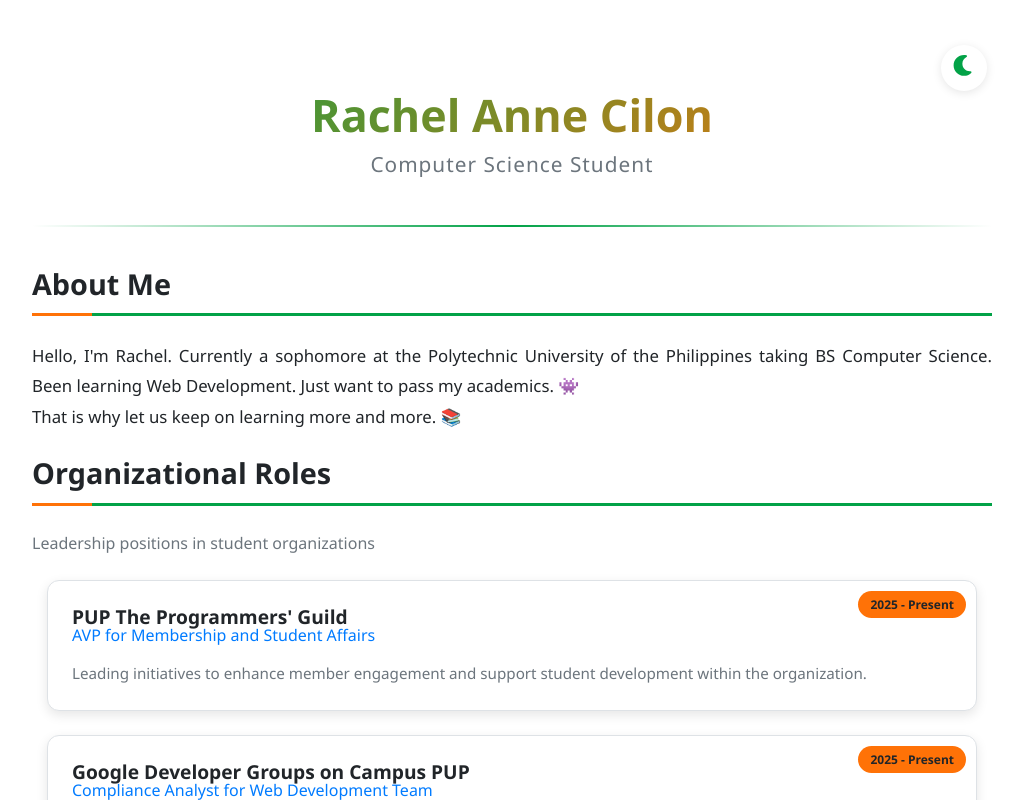
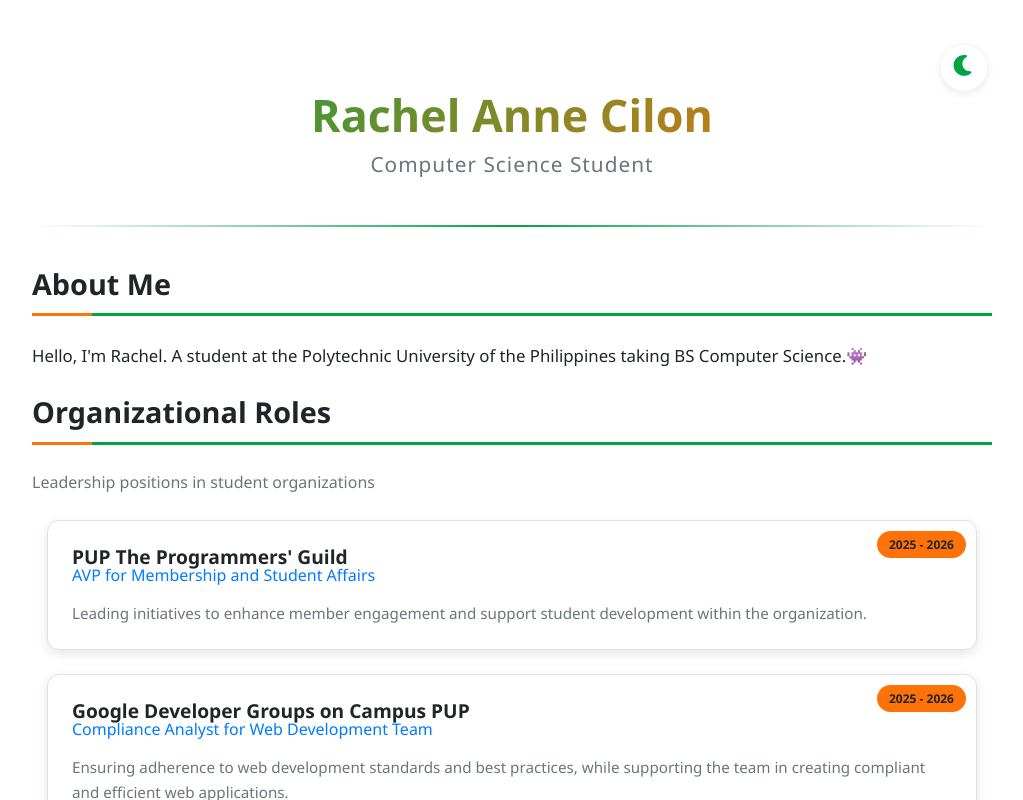
Before and after one commit to rachelannec/rachelannec-io, a React (Vite) app: page / in a window 1280 px wide. Shown: the top 800 px of the page, without its empty margins (128-1151 px from the left). Built offline with nearby package versions, Linux system fonts and the light colour scheme.

Commit message:
update about and org dates

```diff
--- a/src/components/About.tsx
+++ b/src/components/About.tsx
@@ -5,10 +5,7 @@ const About = (): React.JSX.Element => {
     <section className="my-4 about">
       <h2>About Me</h2>
       <p className="text-justify">
-        Hello, I'm Rachel. Currently a sophomore at the Polytechnic University of the Philippines taking BS Computer Science.
-        Been learning Web Development.
-        Just want to pass my academics. 👾 <br />
-        That is why let us keep on learning more and more. 📚 <br />
+        Hello, I'm Rachel. A student at the Polytechnic University of the Philippines taking BS Computer Science.👾
       </p>
     </section>
   );
--- a/src/components/OrganizationRoles.tsx
+++ b/src/components/OrganizationRoles.tsx
@@ -7,13 +7,13 @@ const OrganizationalRoles = (): React.JSX.Element => {
     {
       organization: "PUP The Programmers' Guild",
       role: 'AVP for Membership and Student Affairs',
-      date: '2025 - Present',
+      date: '2025 - 2026',
       description: 'Leading initiatives to enhance member engagement and support student development within the organization.'
     },
     {
       organization: 'Google Developer Groups on Campus PUP',
       role: 'Compliance Analyst for Web Development Team',
-      date: '2025 - Present',
+      date: '2025 - 2026',
       description: 'Ensuring adherence to web development standards and best practices, while supporting the team in creating compliant and efficient web applications.'
     },
     {
```
